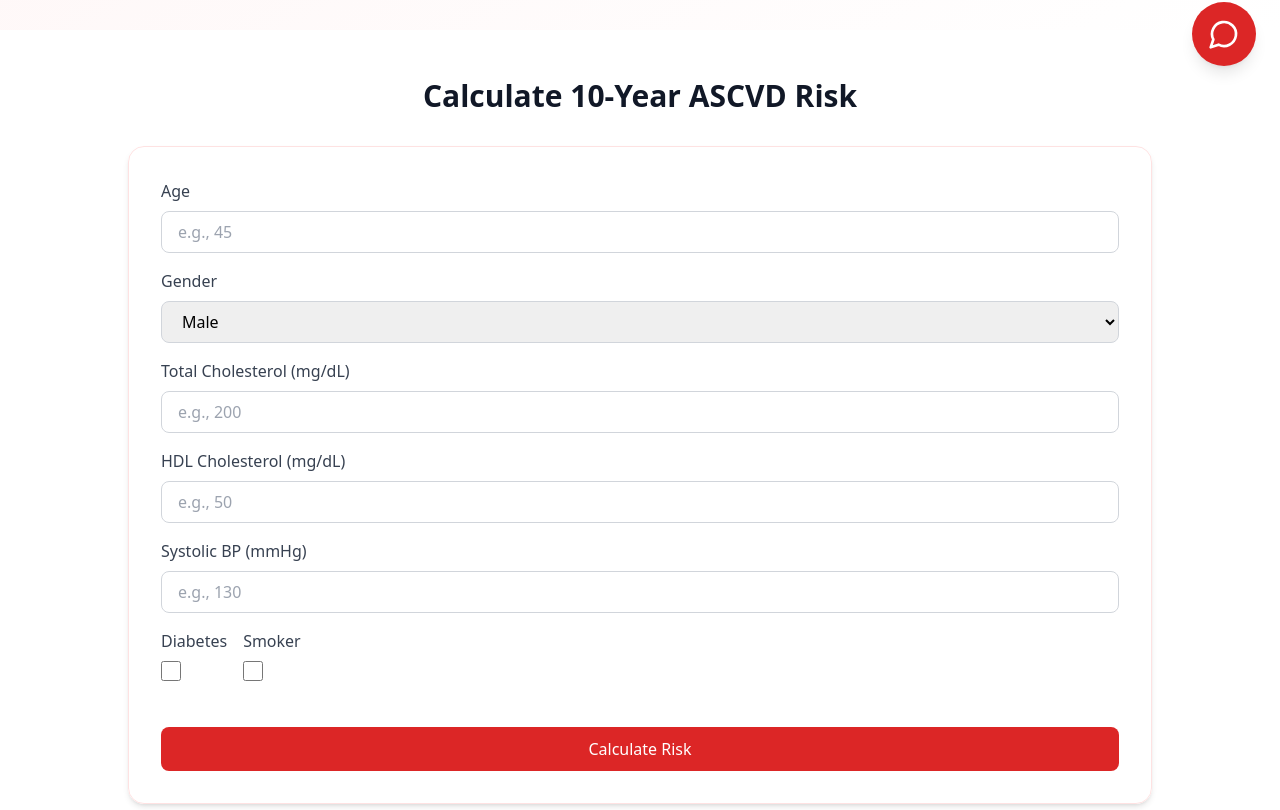
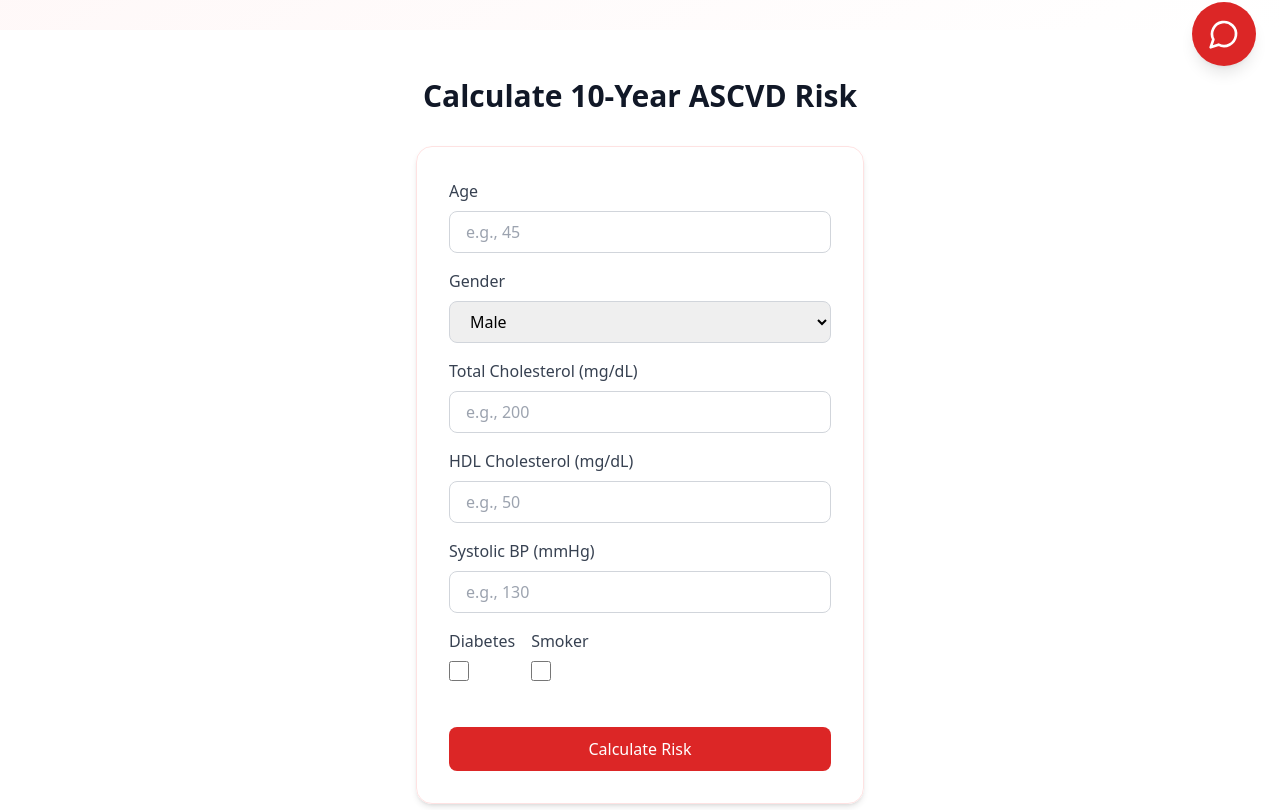
Before and after one commit to PraiseOrly/New_App, a React (Vite) app in the folder NewApp/: page /risk-assessment in a window 1280 px wide. Shown: the part 710-1520 px from the top of the page. Built offline with nearby package versions, Linux system fonts and the light colour scheme.

Commit message:
Update RiskAssessment.tsx

```diff
--- a/NewApp/src/pages/RiskAssessment.tsx
+++ b/NewApp/src/pages/RiskAssessment.tsx
@@ -437,7 +437,7 @@ const RiskAssessment: React.FC = () => {
 					<h2 className="text-2xl sm:text-3xl font-bold text-gray-900 mb-8 text-center animate-fade-in">
 						Calculate 10-Year ASCVD Risk
 					</h2>
-					<div className="bg-white/10 p-6 sm:p-8 rounded-2xl shadow-md border border-red-100 backdrop-blur-sm animate-slide-up">
+					<div className="bg-white/10 p-6 sm:p-8 rounded-2xl shadow-md border border-red-100 backdrop-blur-sm animate-slide-up max-w-md mx-auto">
 						<form onSubmit={calculateASCVD} className="grid grid-cols-1 gap-4">
 							<div>
 								<label htmlFor="age" className="block text-gray-700 mb-2">
```
